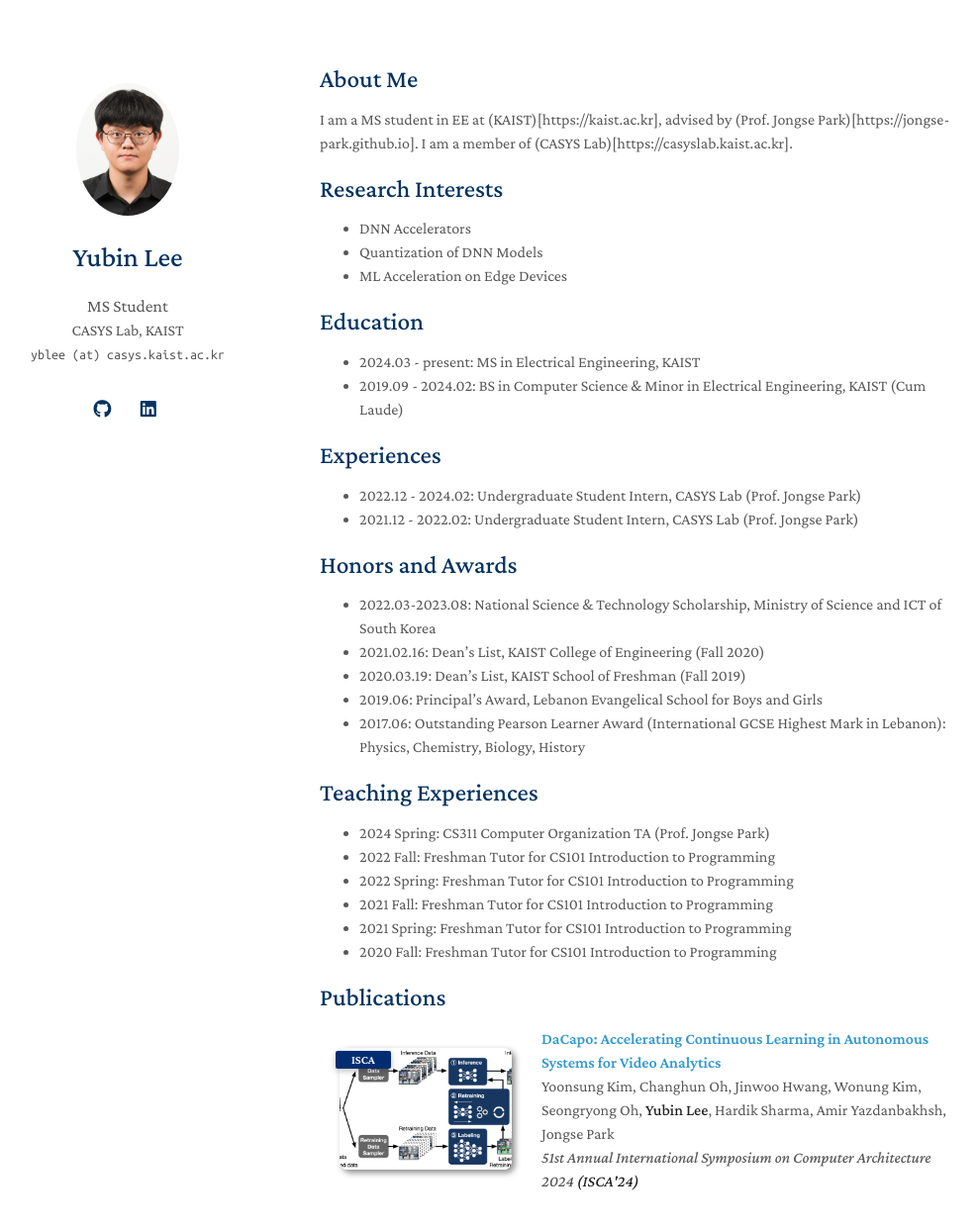
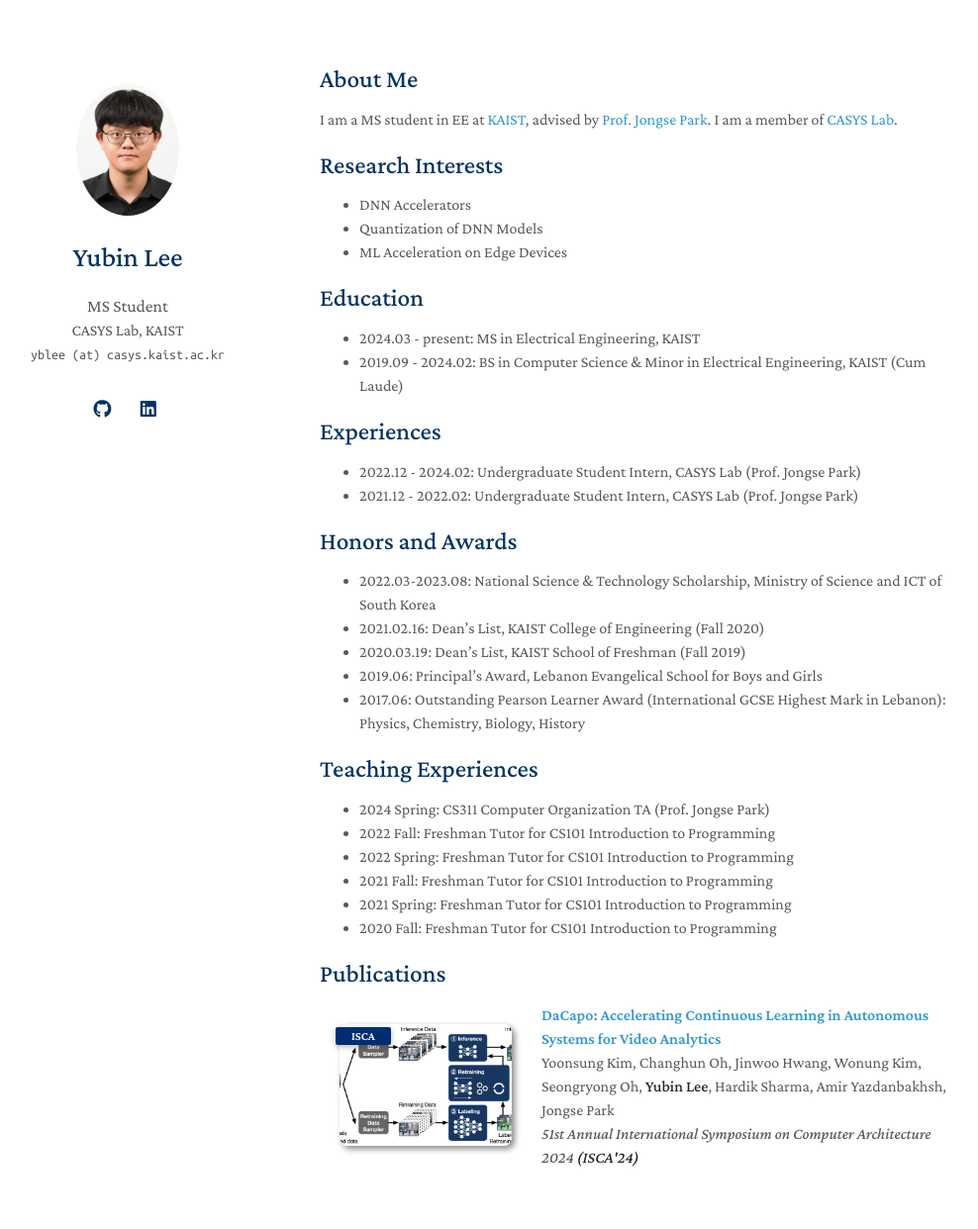
Before and after one commit to 727yubin/727yubin.github.io, a Jekyll site: the page built from index.md, in a window 1280 px wide and 1332 px high. Shown: the top 1242 px of the window at 99% size, without its empty margins (147-1135 px from the left). Built offline with Jekyll 4.4.1, drawn with Linux system fonts in a browser that asks for light colours; nearby versions of some CDN libraries; a style sheet for code colours, icons or effects is not loaded; our own code applies the rules of GitHub Pages for plain Markdown files; part of the change alters nothing that is shown.

Commit message:
Hopefully, links work now?

```diff
--- a/_config.yml
+++ b/_config.yml
@@ -7,8 +7,8 @@ email: yblee (at) casys.kaist.ac.kr
 # Search Engine Optimization (SEO)
 # The following information is used to improve the website traffic from search engines, e.g., Google.
 keywords: yubin lee
-description: The Minimal Light is a simple and elegant jekyll theme for academic personal homepage.
-canonical: https://minimal-light-theme.yliu.me/
+description: Yubin Lee, MS student at KAIST
+canonical: https://yblee.site/
 
 # Links
 # If you don't need one of them, you may delete the corresponding line.
@@ -43,6 +43,3 @@ remote_theme: yaoyao-liu/minimal-light
 # The following files will be removed from the generated website.
 exclude:
   - Gemfile
-  - Gemfile.lock
-  - minimal-light.gemspec
-  - html_source_file/
--- a/index.md
+++ b/index.md
@@ -4,7 +4,7 @@ layout: homepage
 
 ## About Me
 
-I am a MS student in EE at (KAIST)[https://kaist.ac.kr], advised by (Prof. Jongse Park)[https://jongse-park.github.io]. I am a member of (CASYS Lab)[https://casyslab.kaist.ac.kr].
+I am a MS student in EE at <a href="https://kaist.ac.kr">KAIST</a>, advised by <a href="https://jongse-park.github.io">Prof. Jongse Park</a>. I am a member of <a href="https://casyslab.kaist.ac.kr">CASYS Lab</a>.
 
 ## Research Interests
 
```
